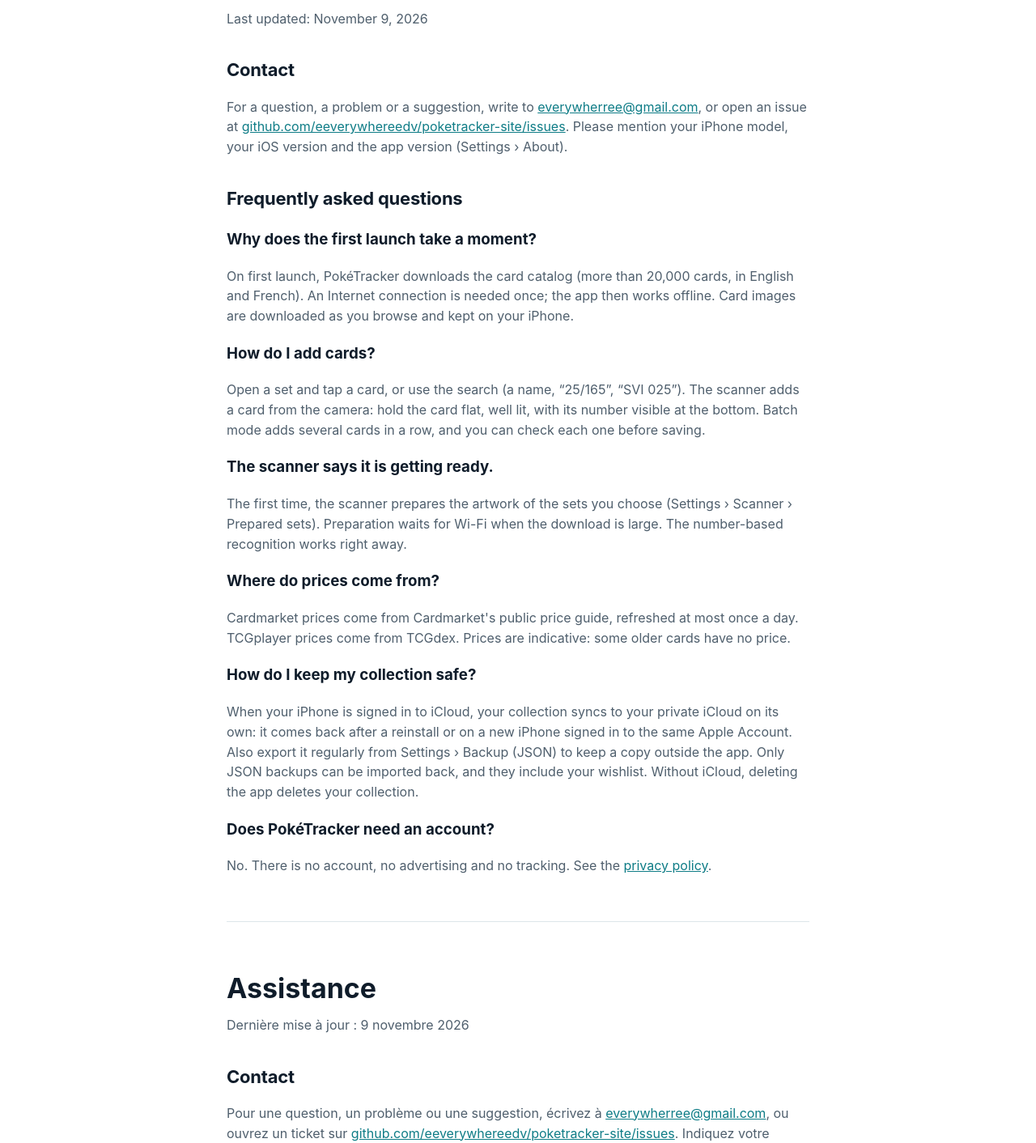
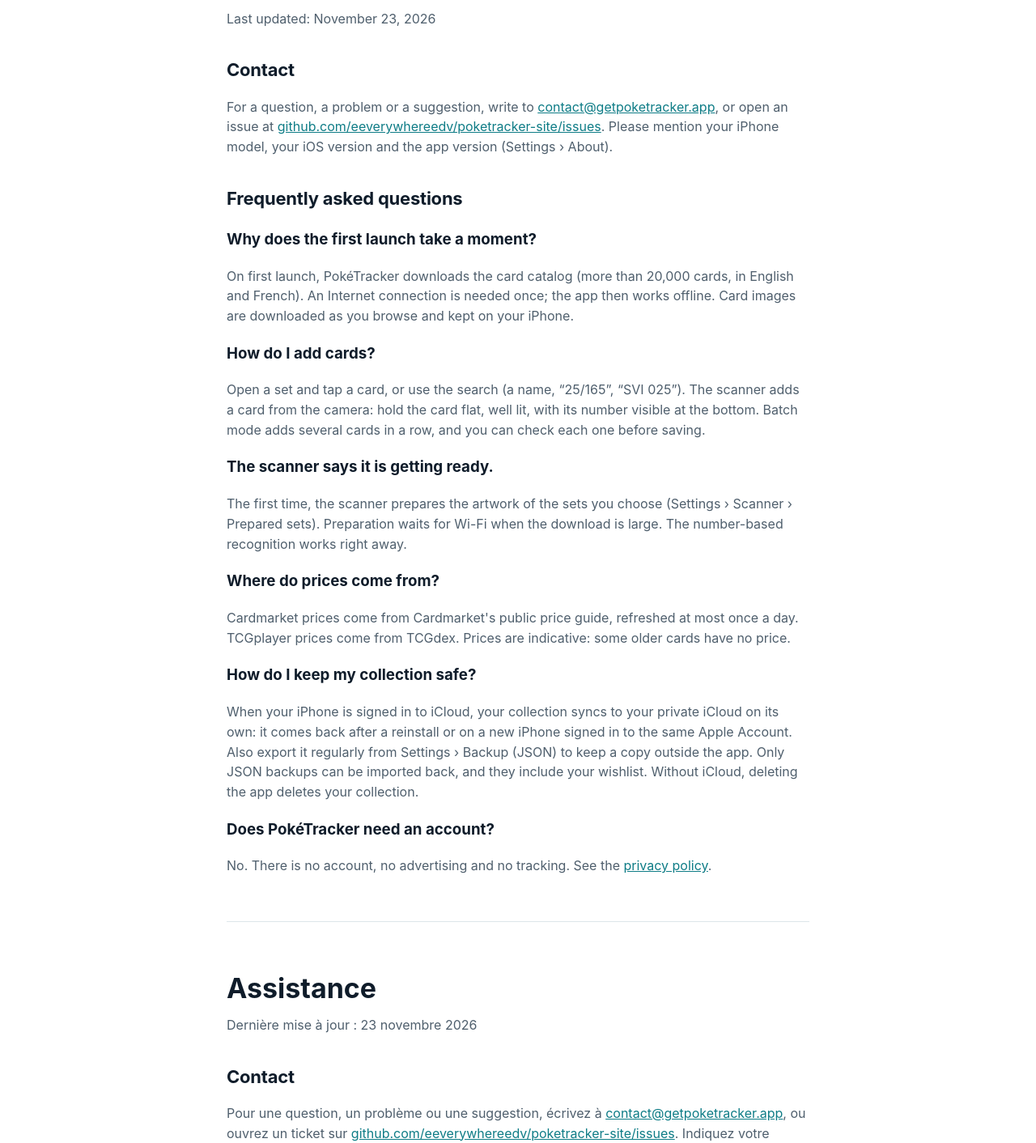
Before and after one commit to eeverywhereedv/poketracker-site, a plain HTML site: page support.html in a window 1280 px wide. Shown: the part 176-1588 px from the top of the page at 81% size. Drawn offline with Linux system fonts and the light colour scheme.

Commit message:
Domaine getpoketracker.app et adresse contact@getpoketracker.app
Co-Authored-By: Claude Opus 5.5 <noreply@anthropic.com>

```diff
--- a/support.html
+++ b/support.html
@@ -17,10 +17,10 @@
 
     <main class="doc">
         <h1>Support</h1>
-        <p class="updated">Last updated: November 9, 2026</p>
+        <p class="updated">Last updated: November 23, 2026</p>
 
         <h2>Contact</h2>
-        <p>For a question, a problem or a suggestion, write to <a href="mailto:everywherree@gmail.com">everywherree@gmail.com</a>, or open an issue at <a href="https://github.com/eeverywhereedv/poketracker-site/issues">github.com/eeverywhereedv/poketracker-site/issues</a>. Please mention your iPhone model, your iOS version and the app version (Settings › About).</p>
+        <p>For a question, a problem or a suggestion, write to <a href="mailto:contact@getpoketracker.app">contact@getpoketracker.app</a>, or open an issue at <a href="https://github.com/eeverywhereedv/poketracker-site/issues">github.com/eeverywhereedv/poketracker-site/issues</a>. Please mention your iPhone model, your iOS version and the app version (Settings › About).</p>
 
         <h2>Frequently asked questions</h2>
 
@@ -46,10 +46,10 @@
 
         <div lang="fr">
             <h1>Assistance</h1>
-            <p class="updated">Dernière mise à jour : 9 novembre 2026</p>
+            <p class="updated">Dernière mise à jour : 23 novembre 2026</p>
 
             <h2>Contact</h2>
-            <p>Pour une question, un problème ou une suggestion, écrivez à <a href="mailto:everywherree@gmail.com">everywherree@gmail.com</a>, ou ouvrez un ticket sur <a href="https://github.com/eeverywhereedv/poketracker-site/issues">github.com/eeverywhereedv/poketracker-site/issues</a>. Indiquez votre modèle d'iPhone, votre version d'iOS et la version de l'app (Réglages › À propos).</p>
+            <p>Pour une question, un problème ou une suggestion, écrivez à <a href="mailto:contact@getpoketracker.app">contact@getpoketracker.app</a>, ou ouvrez un ticket sur <a href="https://github.com/eeverywhereedv/poketracker-site/issues">github.com/eeverywhereedv/poketracker-site/issues</a>. Indiquez votre modèle d'iPhone, votre version d'iOS et la version de l'app (Réglages › À propos).</p>
 
             <h2>Questions fréquentes</h2>
 
```
Also changed, not shown: fr/index.html (+1 -1 lines), index.html (+1 -1 lines), privacy.html (+4 -4 lines), 1 other file.
